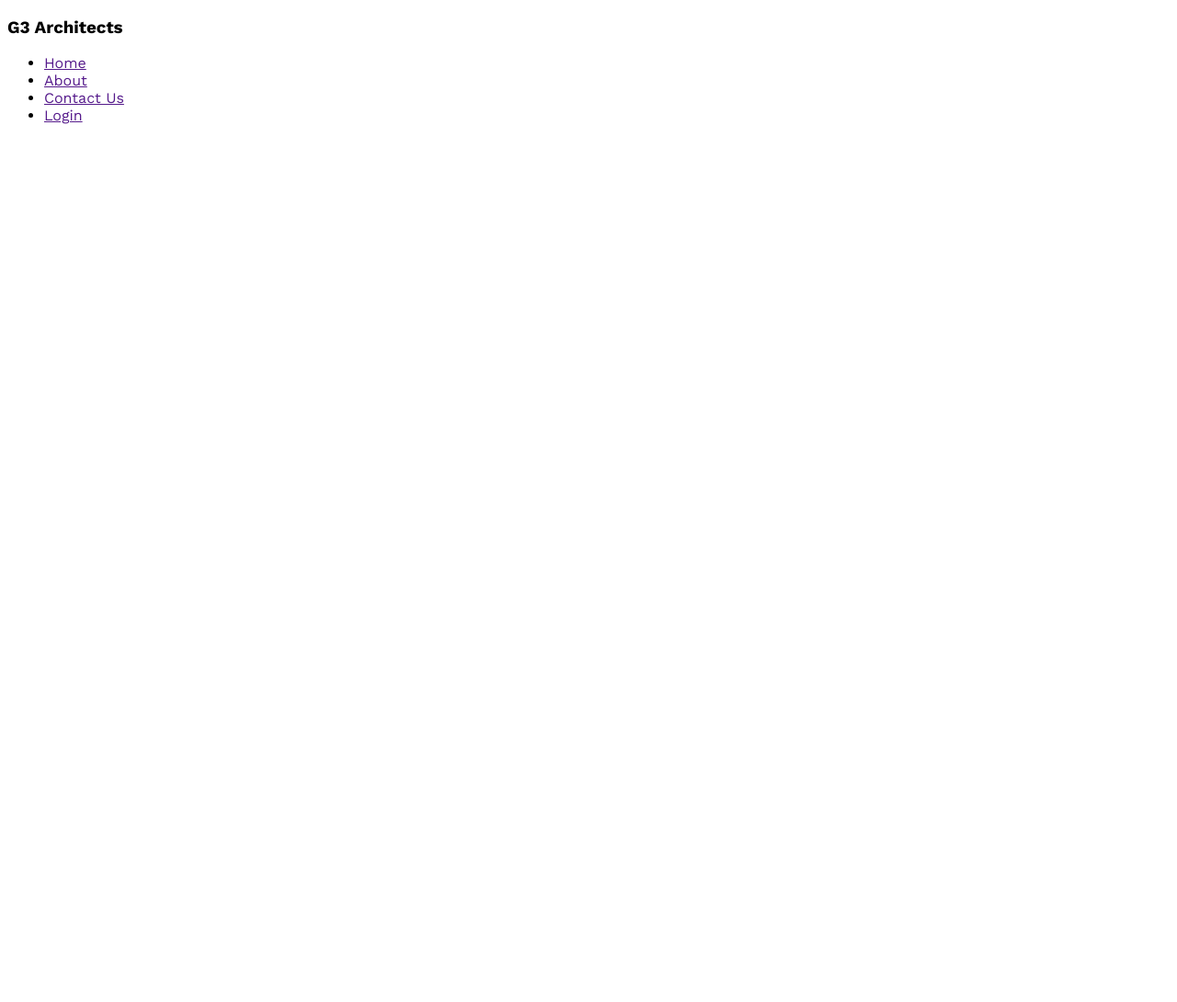
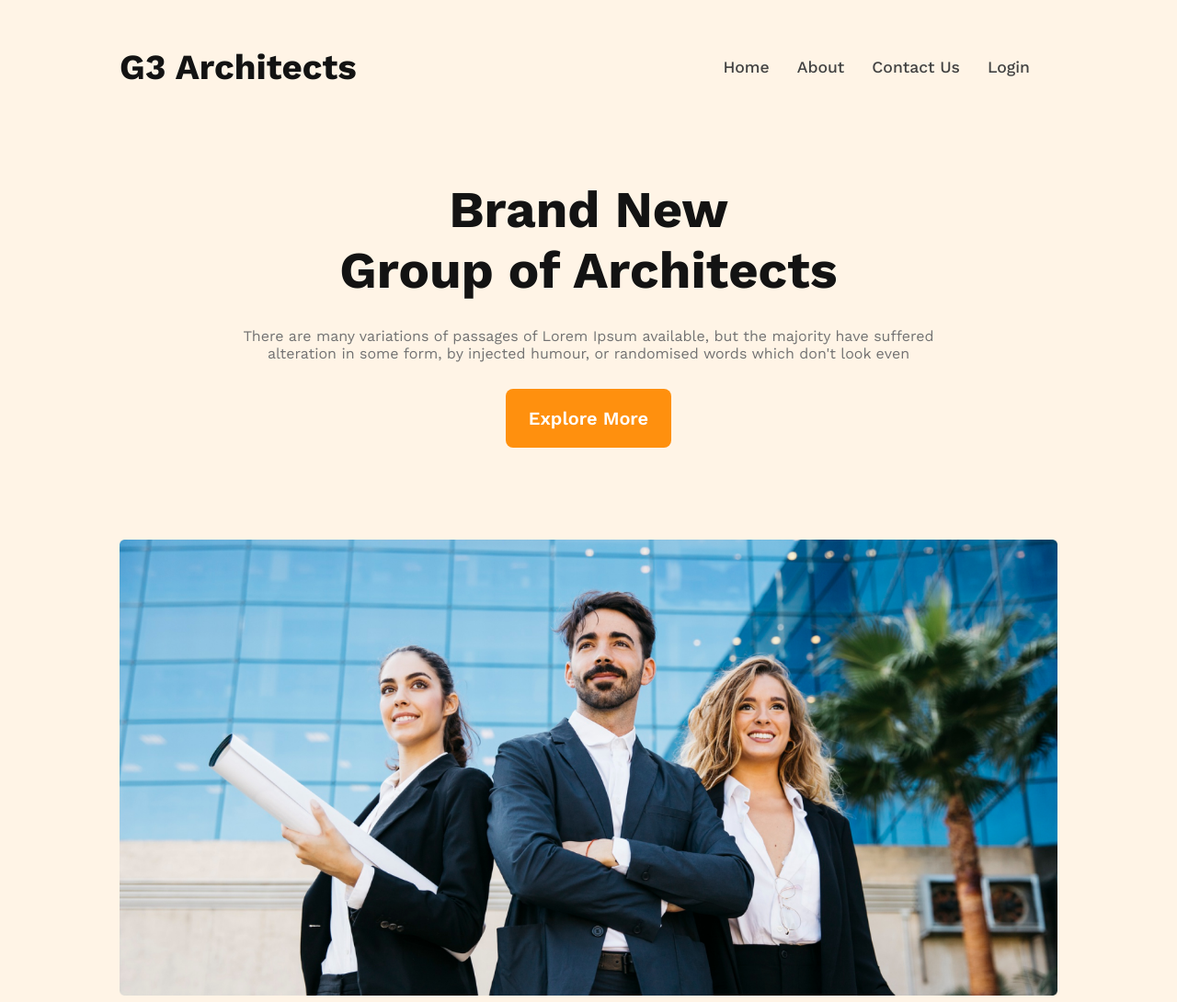
Before and after one commit to web-debasish1996/architects-website, a plain HTML site: page index.html in a window 1280 px wide. Shown: the whole page at 92% size. Before the commit the page ends 800 px from the top, so only its background shows below. Drawn offline with nearby package versions, Linux system fonts and the light colour scheme.

Commit message:
architect website created

```diff
--- a/index.html
+++ b/index.html
@@ -7,9 +7,9 @@
     <link rel="stylesheet" href="style.css">
 </head>
 <body>
-    <header>
+    <header class="header">
         <nav>
-            <h3>G3 Architects</h3>
+            <h3 class="nav-title">G3 Architects</h3>
             <ul>
                 <li><a href="">Home</a></li>
                 <li><a href="">About</a></li>
@@ -17,6 +17,16 @@
                 <li><a href="">Login</a></li>
             </ul>
         </nav>
+        <div class="banner">
+            <div class="banner-content">
+                <h1 class="banner-title">Brand New <br>Group of Architects</h1>
+                <p class="banner-description">There are many variations of passages of Lorem Ipsum available, but the majority have suffered alteration in some form, by injected humour, or randomised words which don't look even</p>
+                <button class="btn-primary">Explore More</button>
+            </div>
+            <div class="banner-img">
+                <img src="images/banner.png" alt="">
+            </div>
+        </div>
     </header>
     <main></main>
     <footer></footer>
--- a/style.css
+++ b/style.css
@@ -4,4 +4,68 @@
     font-family: 'Lato', sans-serif;
     font-family: 'Open Sans', sans-serif;
     font-family: 'Work Sans', sans-serif;
+    margin: 0px;
+    padding: 0px;
 }
+.btn-primary{
+    border-radius: 8px;
+    background: #FF900E;
+    padding: 20px 25px;
+    border: none;
+    color: #ffffff;
+    font-size: 1.25rem;
+    font-weight: 600;
+}
+.header{
+    background: rgba(255, 144, 14, 0.10);
+    padding: 50px 130px;
+}
+nav{
+    display: flex;
+    justify-content: space-between;
+    align-items: center;
+}
+.nav-title{
+    font-size: 2.4rem;
+    font-weight: 700;
+    color: #131313;
+}
+nav > ul{
+    display: flex;
+}
+nav li{
+    list-style: none;
+    margin-right: 30px;
+    font-size: 1.1rem;
+    font-weight: 500;
+}
+nav li a{
+    text-decoration: none;
+    color: #424242;
+}
+
+/* Banner-Section */
+
+.banner-content{
+    max-width: 800px;
+    text-align: center;
+    margin: 0 auto;
+    padding: 100px 0;
+}
+.banner-title{
+    font-size: 3.5rem;
+    font-weight: 700;
+    color: #131313;
+    line-height: normal;
+}
+.banner-description{
+    font-size: 1rem;
+    font-weight: 400;
+    line-height: 1.2rem;
+    color: #727272;
+    margin: 1.8rem 0;
+}
+
+.banner-img img{
+    width: 100%;
+}
```
